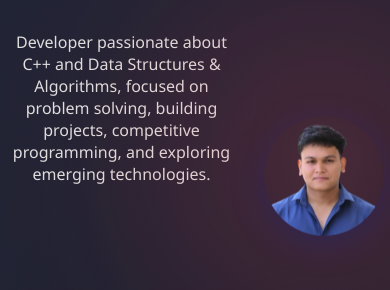
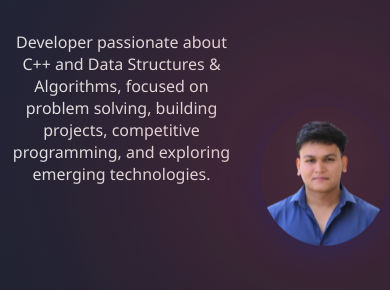
Before and after one commit to HoneyRawatt/E-Portfolio, a plain HTML site: page home.html in a window 390 px wide. Shown: the part 415-705 px from the top of the page. Drawn offline with Linux system fonts and the light colour scheme.

Commit message:
Polish: increase avatar size, add .gitignore and minor fixes

```diff
--- a/style.css
+++ b/style.css
@@ -245,6 +245,9 @@ nav a:hover, nav a:focus {
   transform: translate(-50%, -50%);
   width: 520px;
   height: 520px;
+  /* increased to keep glow proportional to larger avatar */
+  width: 580px;
+  height: 580px;
   border-radius: 50%;
   background: radial-gradient(circle, rgba(255, 76, 96, 0.2) 0%, rgba(255, 76, 96, 0) 70%);
   animation: glowPulse 3s infinite;
@@ -259,6 +262,9 @@ nav a:hover, nav a:focus {
   transform: translate(-50%, -50%);
   width: 600px;
   height: 600px;
+  /* increased to keep glow proportional to larger avatar */
+  width: 660px;
+  height: 660px;
   border-radius: 50%;
   background: radial-gradient(circle, rgba(255, 76, 96, 0.1) 0%, rgba(255, 76, 96, 0) 80%);
   animation: glowPulse 4s infinite;
@@ -273,9 +279,9 @@ nav a:hover, nav a:focus {
 
 .hero-img img {
   width: 100%;
-  max-width: 420px;
+  max-width: 480px;
   /* make image a square and crop to the face to hide any rectangular background */
-  height: 420px;
+  height: 480px;
   object-fit: cover;
   border-radius: 50%; /* circular avatar to remove visible rectangle */
   background: transparent;
@@ -602,8 +608,8 @@ section.visible, .skills > div.visible, .project-card.visible, .contact-form.vis
     gap: 1.2rem;
   }
   .hero-img img {
-    max-width: 220px;
-    height: 220px; /* keep square/circular ratio */
+    max-width: 260px;
+    height: 260px; /* keep square/circular ratio */
   }
 }
 
@@ -625,8 +631,8 @@ section.visible, .skills > div.visible, .project-card.visible, .contact-form.vis
     font-size: 1rem;
   }
   .hero-img img {
-    max-width: 120px;
-    height: 120px; /* keep square/circular ratio on small screens */
+    max-width: 140px;
+    height: 140px; /* keep square/circular ratio on small screens */
   }
   .btn {
     font-size: 1rem;
```
